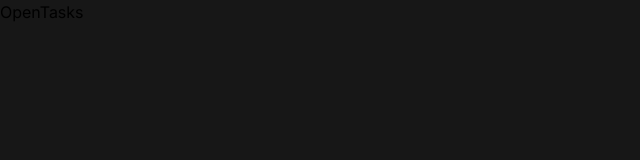
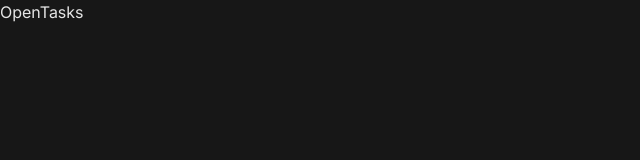
Before and after one commit to VHugoBarnes/opentasks, a Next.js app: page / in a window 1280 px wide. Shown: the top 160 px of the page, without its empty margins (0-640 px from the left). Built offline with nearby package versions, Linux system fonts and the light colour scheme.

Commit message:
Add common text color

```diff
--- a/src/app/layout.tsx
+++ b/src/app/layout.tsx
@@ -30,7 +30,7 @@ export default function RootLayout({ children }: Props) {
       }}
     >
       <html lang="en">
-        <body className={`${inter.className} bg-neutral-900`}>{children}</body>
+        <body className={`${inter.className} bg-neutral-900 text-neutral-200`}>{children}</body>
       </html>
     </ClerkProvider>
   );
```
